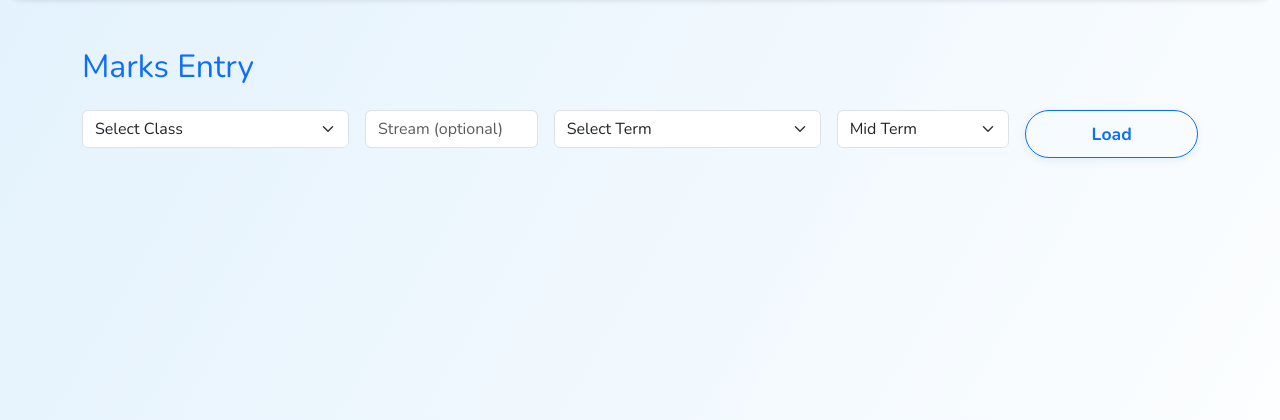
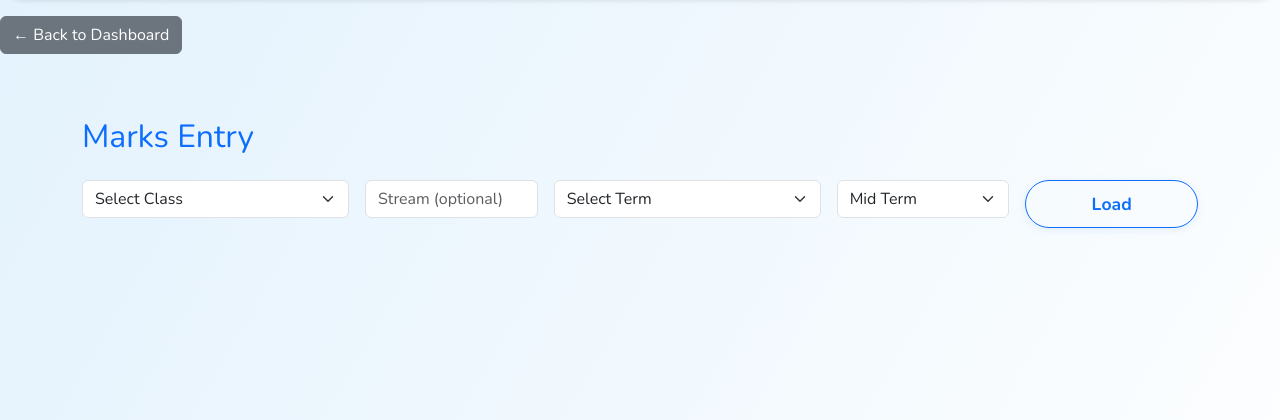
Before and after one commit to Hassan202-11411-20872/kings-junior-school, a PHP site: page /admin/marks.php in a window 1280 px wide. Shown: the part 62-482 px from the top of the page. Run offline with PHP 8.4, Linux system fonts and the light colour scheme; data comes from the database, SQL or seed files in the repository; data that the repository does not hold is empty.

Commit message:
Add Back to Dashboard buttons to improve navigation in admin pages

```diff
--- a/admin/classes.php
+++ b/admin/classes.php
@@ -3,6 +3,9 @@ include '../includes/header.php';
 require_once '../includes/db.php';
 $classes = $pdo->query('SELECT * FROM classes ORDER BY section, class_name')->fetchAll();
 ?>
+<div class="no-print my-3">
+    <a href="dashboard.php" class="btn btn-secondary">&larr; Back to Dashboard</a>
+</div>
 <div class="container py-5">
     <h2 class="mb-4 text-primary">Classes</h2>
     <div class="mb-3">
--- a/admin/comments.php
+++ b/admin/comments.php
@@ -3,6 +3,9 @@ include '../includes/header.php';
 require_once '../includes/db.php';
 $comments = $pdo->query('SELECT * FROM comments ORDER BY min_marks ASC')->fetchAll();
 ?>
+<div class="no-print my-3">
+    <a href="dashboard.php" class="btn btn-secondary">&larr; Back to Dashboard</a>
+</div>
 <div class="container py-5">
     <h2 class="mb-4 text-primary">Comments (Auto/Custom)</h2>
     <div class="mb-3">
--- a/admin/grading.php
+++ b/admin/grading.php
@@ -3,6 +3,9 @@ include '../includes/header.php';
 require_once '../includes/db.php';
 $grading = $pdo->query('SELECT * FROM grading_scale ORDER BY min_mark DESC')->fetchAll();
 ?>
+<div class="no-print my-3">
+    <a href="dashboard.php" class="btn btn-secondary">&larr; Back to Dashboard</a>
+</div>
 <div class="container py-5">
     <h2 class="mb-4 text-primary">Grading Scale</h2>
     <div class="mb-3">
--- a/admin/marks.php
+++ b/admin/marks.php
@@ -39,6 +39,9 @@ if ($_SERVER['REQUEST_METHOD'] === 'POST' && isset($_POST['marks'])) {
     $success = 'Marks saved successfully!';
 }
 ?>
+<div class="no-print my-3">
+    <a href="dashboard.php" class="btn btn-secondary">&larr; Back to Dashboard</a>
+</div>
 <div class="container py-5">
     <h2 class="mb-4 text-primary">Marks Entry</h2>
     <?php if ($success): ?><div class="alert alert-success"><?php echo $success; ?></div><?php endif; ?>
--- a/admin/subjects.php
+++ b/admin/subjects.php
@@ -14,6 +14,9 @@ $stmt = $pdo->prepare($query);
 $stmt->execute($params);
 $subjects = $stmt->fetchAll();
 ?>
+<div class="no-print my-3">
+    <a href="dashboard.php" class="btn btn-secondary">&larr; Back to Dashboard</a>
+</div>
 <div class="container py-5">
     <h2 class="mb-4 text-primary">Subjects</h2>
     <div class="mb-3">
```
